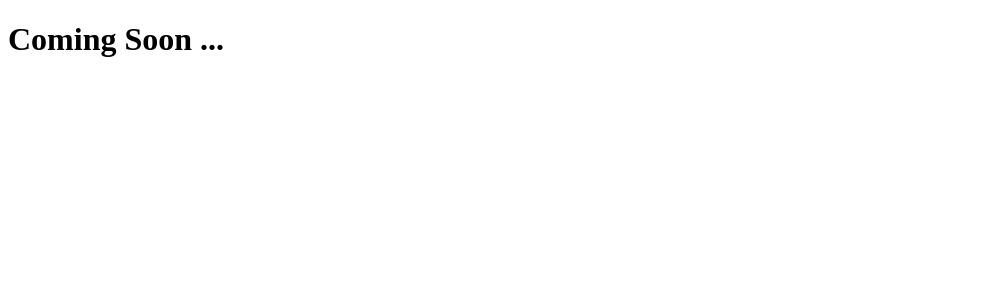
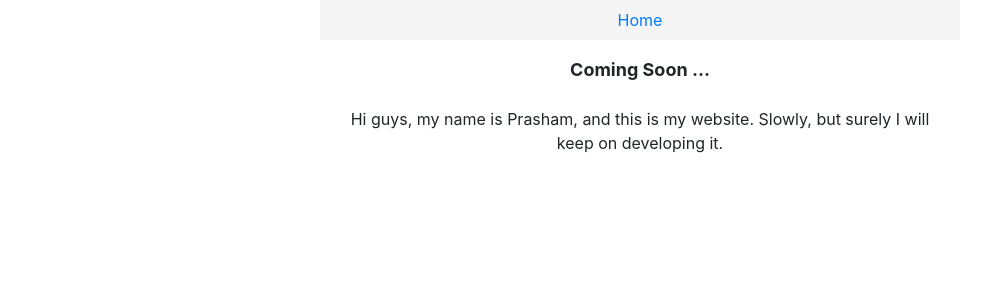
Before and after one commit to Prashambhuta/personal_website, a Flask app: page / in a window 1280 px wide. Shown: the top 300 px of the page, without its empty margins (0-983 px from the left). Run offline with Flask 2, Linux system fonts and the light colour scheme; some libraries are stand-ins or nearby versions.

Commit message:
First commit with some basic implementation

```diff
--- /dev/null
+++ b/static/main.css
@@ -0,0 +1,14 @@
+.navbar-1 {
+  padding-left: 0px; }
+
+.navigation {
+  background-color: whitesmoke; }
+
+.header-content {
+  font-size: large;
+  font-weight: bold; }
+
+.content {
+  margin: 1.5rem; }
+
+/*# sourceMappingURL=main.css.map */
--- /dev/null
+++ b/static/main.scss
@@ -0,0 +1,16 @@
+.navbar-1 {
+    padding-left: 0px;
+}
+
+.navigation {
+    background-color: whitesmoke;
+}
+
+.header-content {
+    font-size: large;
+    font-weight: bold;
+}
+
+.content {
+    margin: 1.5rem;
+}
--- a/templates/index.html
+++ b/templates/index.html
@@ -4,6 +4,11 @@
     Prasham: Home
 {% endblock %}
 
-{% block body %}
-    <h1>Coming Soon ...</h1>
+{% block header %}
+    Coming Soon ...
 {% endblock %}
+
+{% block content %}
+    Hi guys, my name is Prasham, and this is my website.
+    Slowly, but surely I will keep on developing it.
+{% endblock %}
--- a/templates/layout.html
+++ b/templates/layout.html
@@ -1,11 +1,46 @@
 <!DOCTYPE html>
-<html>
+<html lang="en">
     <head>
+        <meta charset="utf-8">
+        <meta name="viewport" content="width=device-width, initial-scale=1, shrink-to-fit=no">
 
+        <link rel="stylesheet" href="https://stackpath.bootstrapcdn.com/bootstrap/4.4.1/css/bootstrap.min.css" integrity="sha384-Vkoo8x4CGsO3+Hhxv8T/Q5PaXtkKtu6ug5TOeNV6gBiFeWPGFN9MuhOf23Q9Ifjh" crossorigin="anonymous">
+        <link rel="stylesheet" href="/static/main.css">
         <title>{% block title %}{% endblock %}</title>
+
     </head>
     <body>
+        <div class="full-page" style="text-align: center; max-width: 640px; margin:0 auto;">
+            <div class="header">
+                <div class="navigation" style="width: auto;">
+                    <ul class="navbar-1" style="list-style-type: none;">
+                        <li>
+                            <a href="/" class="nav-link">Home</a>
+                        </li>
+                    </ul>
+                </div>
+
+                <div class="header-content">
+                    {% block header %} {% endblock %}
+                </div>
+
+            </div>
+            <div class="content">
+                <div class="content-title">
+
+                </div>
+                <div class="content-body">
+                    {% block content %}
+                    {% endblock %}
+                </div>
+            </div>
+
+        </div>
         {% block body %}
         {% endblock %}
+
+        <script src="https://code.jquery.com/jquery-3.4.1.slim.min.js" integrity="sha384-J6qa4849blE2+poT4WnyKhv5vZF5SrPo0iEjwBvKU7imGFAV0wwj1yYfoRSJoZ+n" crossorigin="anonymous"></script>
+        <script src="https://cdn.jsdelivr.net/npm/popper.js@1.16.0/dist/umd/popper.min.js" integrity="sha384-Q6E9RHvbIyZFJoft+2mJbHaEWldlvI9IOYy5n3zV9zzTtmI3UksdQRVvoxMfooAo" crossorigin="anonymous"></script>
+        <script src="https://stackpath.bootstrapcdn.com/bootstrap/4.4.1/js/bootstrap.min.js" integrity="sha384-wfSDF2E50Y2D1uUdj0O3uMBJnjuUD4Ih7YwaYd1iqfktj0Uod8GCExl3Og8ifwB6" crossorigin="anonymous"></script>
     </body>
 </html>
```
Also changed, not shown: 1 other file.
